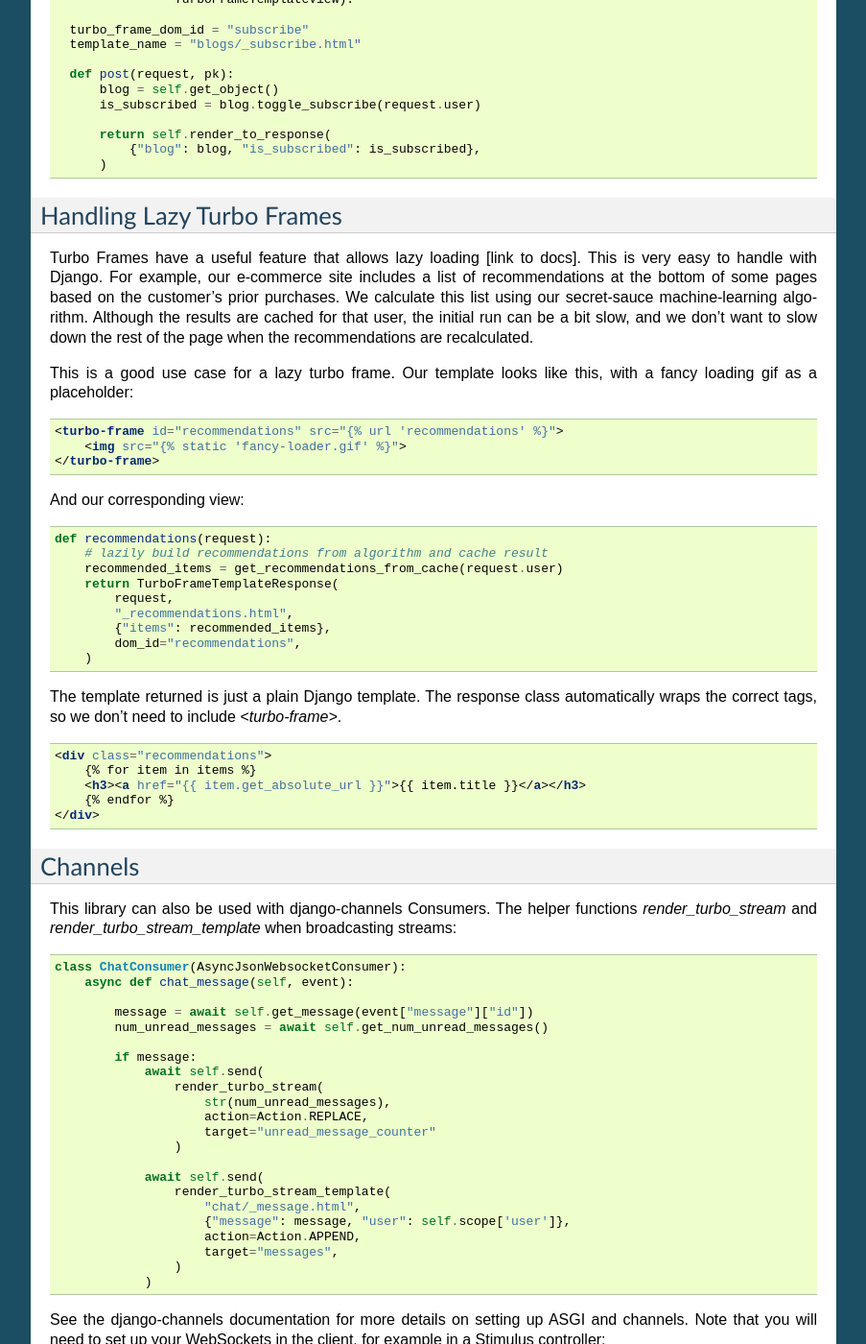
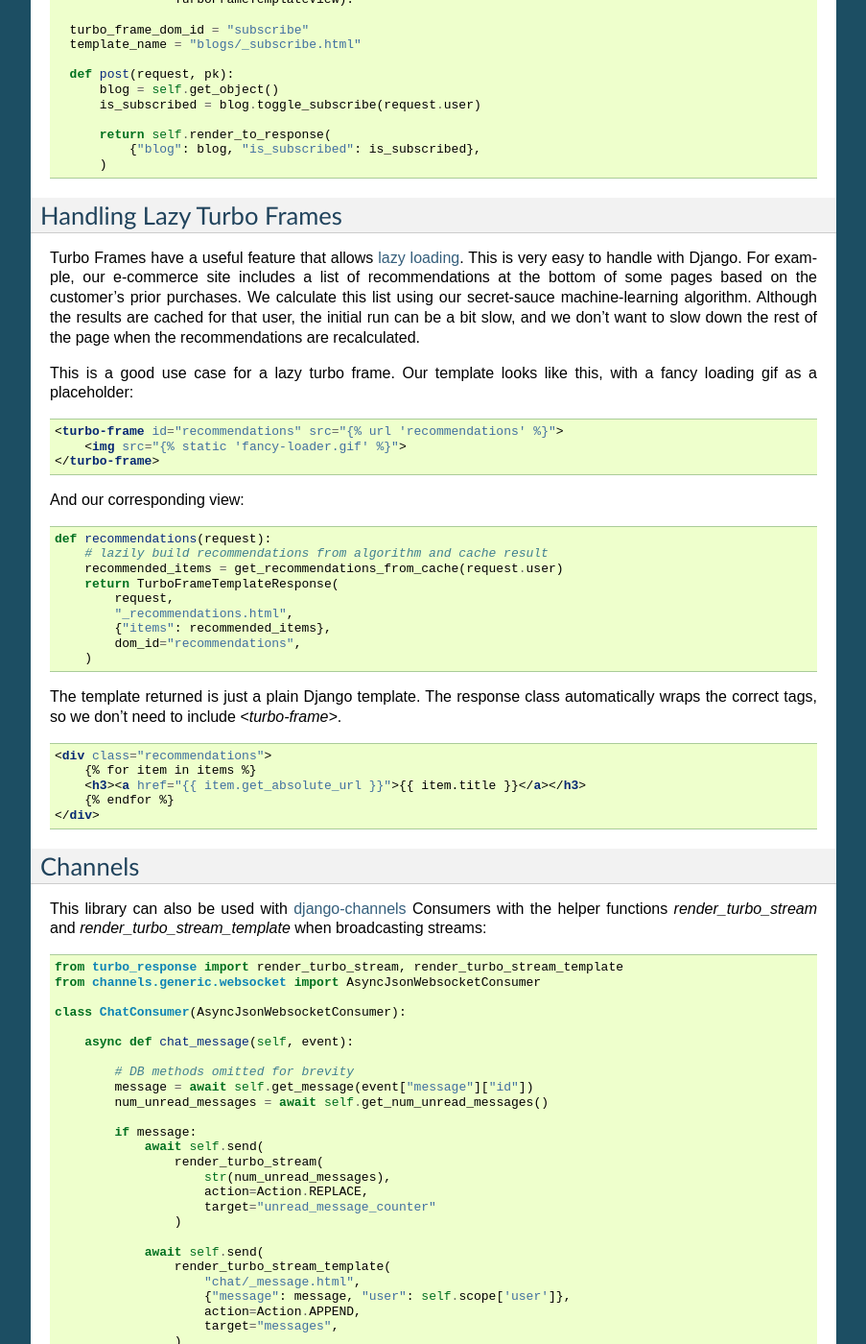
Before and after one commit to rails-inspire-django/django-turbo-helper, a Sphinx documentation site: the page built from doc/source/index.rst, in a window 1280 px wide and 1400 px high, scrolled down 6587 px. Shown: the whole window at 96% size, without its empty margins (198-1101 px from the left). Built offline with Sphinx 7.4.7, drawn with Linux system fonts in a browser that asks for light colours; some of the changed text lies outside the part shown.

Commit message:
More docs changes

```diff
--- a/README.rst
+++ b/README.rst
@@ -1,4 +1,4 @@
-This package provides helpers for server-side rendering of Hotwired/Turbo streams and frames.
+This package provides helpers for server-side rendering of `Hotwired/Turbo <https://turbo.hotwire.dev/>`_ streams and frames.
 
 **Disclaimer**: the Hotwired/Turbo client libraries are, at time of writing, still in Beta. We expect there will be breaking changes until the first stable release. This package, and the Turbo client, should therefore be used with caution in a production environment. The version used in testing is *@hotwired/turbo==7.0.0-beta.1*.
 
@@ -403,7 +403,7 @@ If we wanted to use CBVs instead:
 Handling Lazy Turbo Frames
 ==========================
 
-Turbo Frames have a useful feature that allows lazy loading [link to docs]. This is very easy to handle with Django. For example, our e-commerce site includes a list of recommendations at the bottom of some pages based on the customer's prior purchases. We calculate this list using our secret-sauce machine-learning algorithm. Although the results are cached for that user, the initial run can be a bit slow, and we don't want to slow down the rest of the page when the recommendations are recalculated.
+Turbo Frames have a useful feature that allows `lazy loading <https://turbo.hotwire.dev/handbook/frames>`_. This is very easy to handle with Django. For example, our e-commerce site includes a list of recommendations at the bottom of some pages based on the customer's prior purchases. We calculate this list using our secret-sauce machine-learning algorithm. Although the results are cached for that user, the initial run can be a bit slow, and we don't want to slow down the rest of the page when the recommendations are recalculated.
 
 This is a good use case for a lazy turbo frame. Our template looks like this, with a fancy loading gif as a placeholder:
 
@@ -442,13 +442,18 @@ The template returned is just a plain Django template. The response class automa
 Channels
 ========
 
-This library can also be used with django-channels Consumers. The helper functions *render_turbo_stream* and *render_turbo_stream_template* when broadcasting streams:
+This library can also be used with `django-channels <https://channels.readthedocs.io/en/stable/>`_ Consumers with the helper functions *render_turbo_stream* and *render_turbo_stream_template* when broadcasting streams:
 
 .. code-block:: python
 
+  from turbo_response import render_turbo_stream, render_turbo_stream_template
+  from channels.generic.websocket import AsyncJsonWebsocketConsumer
+
   class ChatConsumer(AsyncJsonWebsocketConsumer):
+
       async def chat_message(self, event):
 
+          # DB methods omitted for brevity
           message = await self.get_message(event["message"]["id"])
           num_unread_messages = await self.get_num_unread_messages()
 
--- a/doc/source/index.rst
+++ b/doc/source/index.rst
@@ -3,7 +3,7 @@
    You can adapt this file completely to your liking, but it should at least
    contain the root `toctree` directive.
 
-Welcome to django-turbo-response's documentation!
+Documentation for django-turbo-response
 =================================================
 
 .. toctree::
```
